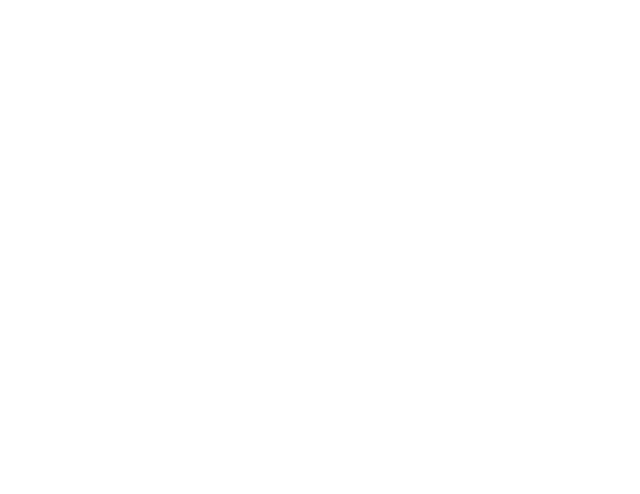
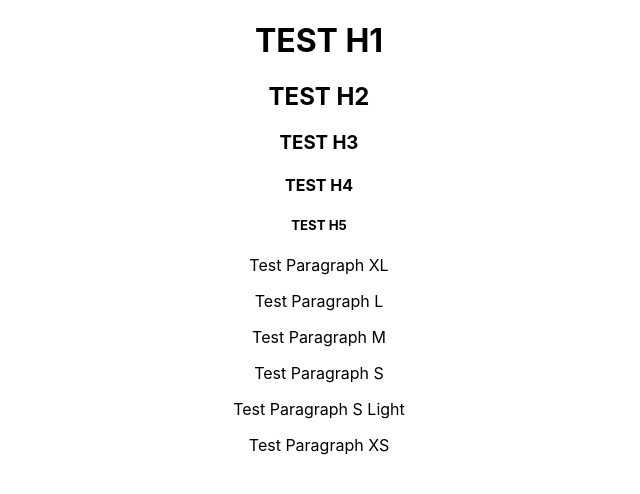
Before and after one commit to frithjofhoppe/shakethelakeadminfrontend, a React (Create React App) app: page / in a window 1280 px wide. Shown: the top 494 px of the page, without its empty margins (321-961 px from the left). Built offline with nearby package versions, Linux system fonts and the light colour scheme.

Commit message:
feat: setup tailwind.config.js

```diff
--- a/package.json
+++ b/package.json
@@ -12,6 +12,7 @@
     "@types/react": "^18.2.66",
     "@types/react-dom": "^18.2.22",
     "i18next": "^23.10.1",
+    "lucide-react": "^0.368.0",
     "react": "^18.2.0",
     "react-dom": "^18.2.0",
     "react-i18next": "^14.1.0",
@@ -42,5 +43,10 @@
       "last 1 firefox version",
       "last 1 safari version"
     ]
+  },
+  "devDependencies": {
+    "autoprefixer": "^10.4.19",
+    "postcss": "^8.4.38",
+    "tailwindcss": "^3.4.3"
   }
 }
--- a/src/pages/HomePage.tsx
+++ b/src/pages/HomePage.tsx
@@ -5,9 +5,23 @@ import Footer from '../components/footer';
 const HomePage: React.FC = () => {
     return (
         <div>
-            <Header />
-            {}
-            <Footer />
+            <Header/>
+            {
+                <>
+                    <h1> TEST H1</h1>
+                    <h2> TEST H2</h2>
+                    <h3> TEST H3</h3>
+                    <h4> TEST H4</h4>
+                    <h5> TEST H5</h5>
+                    <p className="p-xl">Test Paragraph XL</p>
+                    <p className="p-l">Test Paragraph L</p>
+                    <p className="p-m">Test Paragraph M</p>
+                    <p className="p-s">Test Paragraph S</p>
+                    <p className="p-s-light">Test Paragraph S Light</p>
+                    <p className="p-xs">Test Paragraph XS</p>
+                </>
+            }
+            <Footer/>
         </div>
     );
 }
--- /dev/null
+++ b/src/styles.css
@@ -0,0 +1,40 @@
+@tailwind base;
+@tailwind components;
+@tailwind utilities;
+
+@layer base {
+    h1 {
+        @apply text-h1 font-sans text-primary leading-h1 font-medium;
+    }
+    h2 {
+        @apply text-h2 font-sans text-secondary leading-h2 font-medium;
+    }
+    h3 {
+        @apply text-h3 font-sans text-text leading-h3 font-medium;
+    }
+    h4 {
+        @apply text-h4 font-sans text-primary leading-h4 font-medium;
+    }
+    h5 {
+        @apply text-h5 font-sans text-secondary leading-h5 font-medium;
+    }
+
+    .p-xl-light {
+        @apply text-p-xl font-sans font-light;
+    }
+    .p-l-light {
+        @apply text-p-l font-sans font-light;
+    }
+    .p-m-light {
+        @apply text-p-m font-sans font-light;
+    }
+    .p-s-link {
+        @apply text-p-s font-sans font-light;
+    }
+    .p-s-light {
+        @apply text-p-s-light font-sans font-light;
+    }
+    .p-xs-light {
+        @apply text-p-xs font-sans font-light;
+    }
+}
```
Also changed, not shown: tailwind.config.js (added, +33 -0 lines), 1 other file (tests, documents, lock files or other folders).
